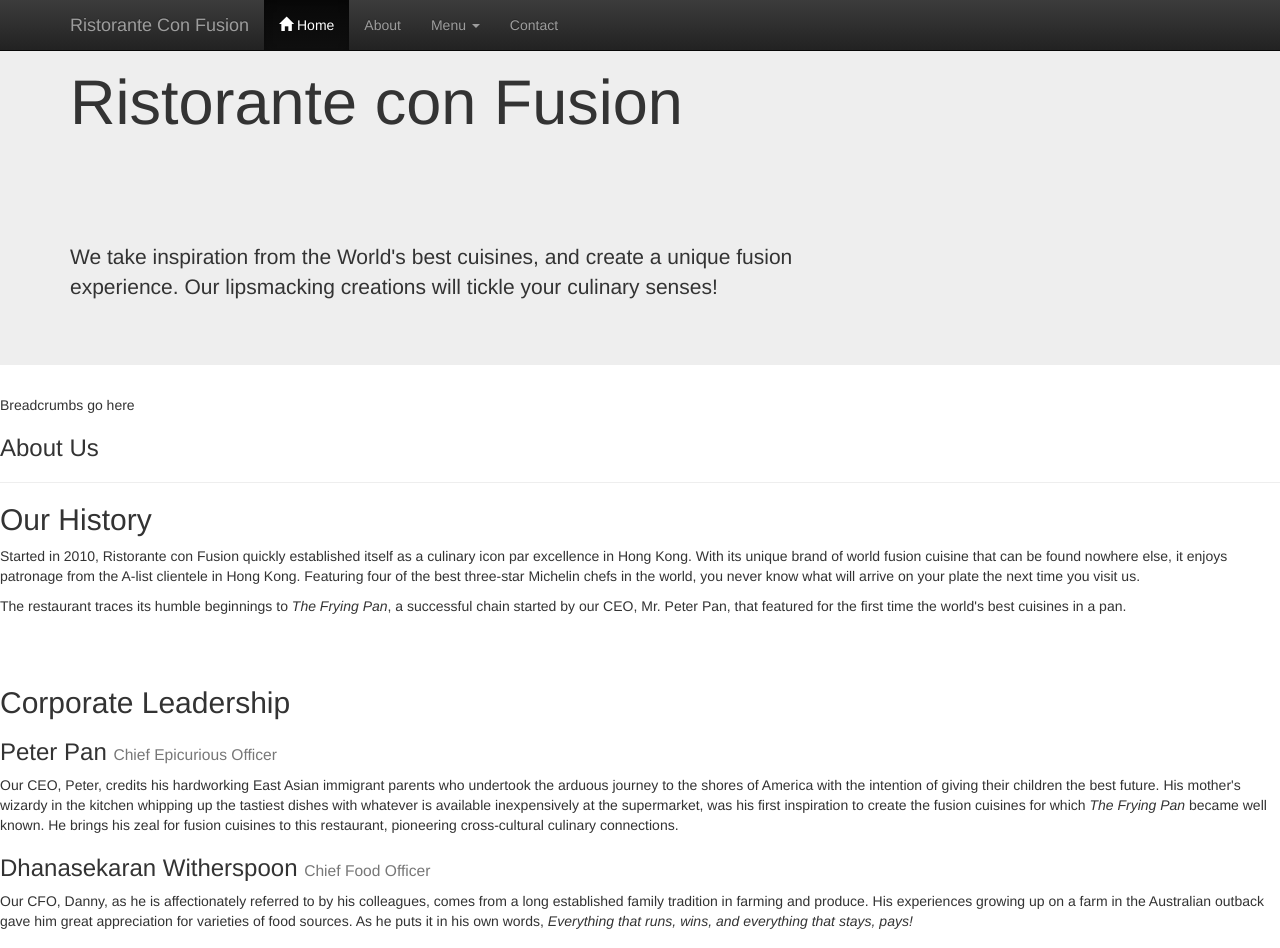
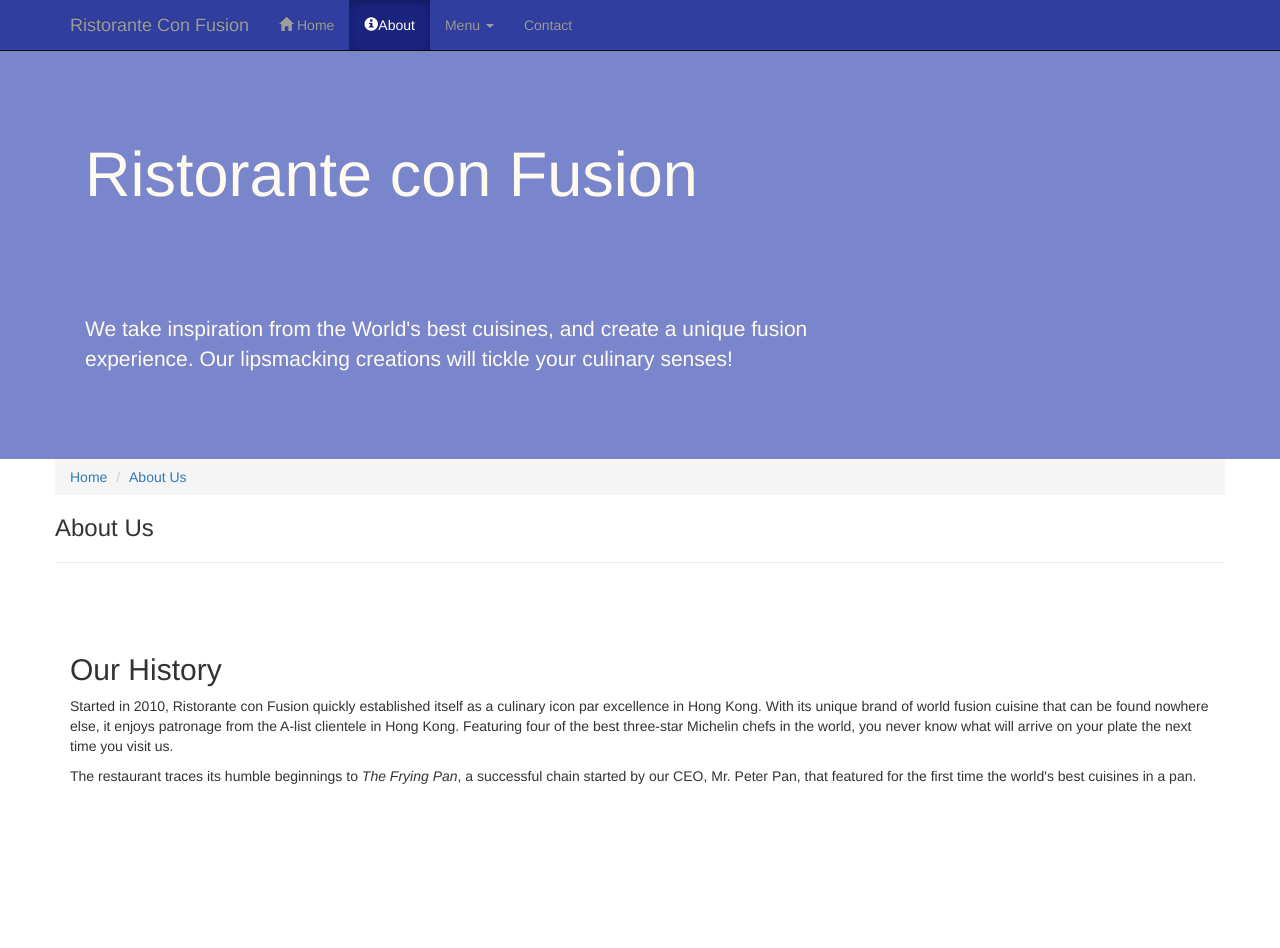
Before and after one commit to renzherl/Javascript_TheDefinitiveGuide, a plain HTML site: page Homework_4_Bootstrap/exercise 1/aboutus.html in a window 1280 px wide. Shown: the top 948 px of the page. Drawn offline with nearby package versions, Linux system fonts and the light colour scheme.

Commit message:
bootstrap exercise 1

```diff
--- a/Homework_4_Bootstrap/exercise 1/aboutus.html
+++ b/Homework_4_Bootstrap/exercise 1/aboutus.html
@@ -14,6 +14,7 @@
     <link href="css/font-awesome.min.css" rel="stylesheet">
     <link href="css/bootstrap-social.css" rel="stylesheet">
     <link href="css/mystyles.css" rel="stylesheet">
+    <script src="https://maxcdn.bootstrapcdn.com/bootstrap/3.3.7/js/bootstrap.min.js"></script>
 
     <!-- HTML5 shim and Respond.js for IE8 support of HTML5 elements and media queries -->
     <!-- WARNING: Respond.js doesn't work if you view the page via file:// -->
@@ -27,7 +28,8 @@
     <nav class="navbar navbar-inverse navbar-fixed-top" role="navigation">
         <div class="container">
             <div class="navbar-header">
-                <button type="button" class="navbar-toggle collapsed" data-toggle="collapse" data-target="#navbar" aria-expanded="false" aria-controls="navbar">
+                <button type="button" class="navbar-toggle collapsed" data-toggle="collapse" data-target="#navbar" aria-expanded="false"
+                    aria-controls="navbar">
                     <span class="sr-only">Toggle navigation</span>
                     <span class="icon-bar"></span>
                     <span class="icon-bar"></span>
@@ -37,12 +39,12 @@
             </div>
             <div id="navbar" class="navbar-collapse collapse">
                 <ul class="nav navbar-nav">
-                    <li class="active"><a href="#"><span class="glyphicon glyphicon-home"
+                    <li><a href="./index.html"><span class="glyphicon glyphicon-home"
                          aria-hidden="true"></span> Home</a></li>
-                    <li><a href="#">About</a></li>
+                    <li class="active"><a href="./aboutus.html"><span class="glyphicon glyphicon-info-sign"
+                         aria-hidden="true"></span>About</a></li>
                     <li class="dropdown">
-                        <a href="#" class="dropdown-toggle" data-toggle="dropdown"
-                         role="button" aria-haspopup="true" aria-expanded="false">
+                        <a href="#" class="dropdown-toggle" data-toggle="dropdown" role="button" aria-haspopup="true" aria-expanded="false">
                          Menu <span class="caret"></span></a>
                         <ul class="dropdown-menu">
                             <li><a href="#">Appetizers</a></li>
@@ -69,7 +71,8 @@
                 <div class="col-xs-12 col-sm-8">
                     <h1>Ristorante con Fusion</h1>
                     <p style="padding:40px;"></p>
-                    <p>We take inspiration from the World's best cuisines, and create a unique fusion experience. Our lipsmacking creations will tickle your culinary senses!</p>
+                    <p>We take inspiration from the World's best cuisines, and create a unique fusion experience. Our lipsmacking
+                        creations will tickle your culinary senses!</p>
                 </div>
                 <div class="col-xs-12 col-sm-4">
                 </div>
@@ -77,10 +80,13 @@
         </div>
     </header>
 
+    <div class="container">
+        <div class="row">
             <div>
-        <div>
-            <div>
-                Breadcrumbs go here
+                <ol class="breadcrumb">
+                    <li><a href="./index.html">Home</a></li>
+                    <li><a href="#">About Us</a></li>
+                </ol>
             </div>
             <div>
                 <h3>About Us</h3>
@@ -88,11 +94,15 @@
             </div>
         </div>
 
-        <div>
+        <div class="row row-content">
             <div>
                 <h2>Our History</h2>
-                <p>Started in 2010, Ristorante con Fusion quickly established itself as a culinary icon par excellence in Hong Kong. With its unique brand of world fusion cuisine that can be found nowhere else, it enjoys patronage from the A-list clientele in Hong Kong.  Featuring four of the best three-star Michelin chefs in the world, you never know what will arrive on your plate the next time you visit us.</p>
-                <p>The restaurant traces its humble beginnings to <em>The Frying Pan</em>, a successful chain started by our CEO, Mr. Peter Pan, that featured for the first time the world's best cuisines in a pan.</p>
+                <p>Started in 2010, Ristorante con Fusion quickly established itself as a culinary icon par excellence in Hong
+                    Kong. With its unique brand of world fusion cuisine that can be found nowhere else, it enjoys patronage
+                    from the A-list clientele in Hong Kong. Featuring four of the best three-star Michelin chefs in the world,
+                    you never know what will arrive on your plate the next time you visit us.</p>
+                <p>The restaurant traces its humble beginnings to <em>The Frying Pan</em>, a successful chain started by our
+                    CEO, Mr. Peter Pan, that featured for the first time the world's best cuisines in a pan.</p>
             </div>
             <div>
                 <p style="padding:20px;"></p>
@@ -100,17 +110,29 @@
         </div>
 
 
-        <div>
+        <div class="row">
             <div>
                 <h2>Corporate Leadership</h2>
                 <h3>Peter Pan <small>Chief Epicurious Officer</small></h3>
-                <p>Our CEO, Peter, credits his hardworking East Asian immigrant parents who undertook the arduous journey to the shores of America with the intention of giving their children the best future. His mother's wizardy in the kitchen whipping up the tastiest dishes with whatever is available inexpensively at the supermarket, was his first inspiration to create the fusion cuisines for which <em>The Frying Pan</em> became well known. He brings his zeal for fusion cuisines to this restaurant, pioneering cross-cultural culinary connections.</p>
+                <p>Our CEO, Peter, credits his hardworking East Asian immigrant parents who undertook the arduous journey to
+                    the shores of America with the intention of giving their children the best future. His mother's wizardy
+                    in the kitchen whipping up the tastiest dishes with whatever is available inexpensively at the supermarket,
+                    was his first inspiration to create the fusion cuisines for which <em>The Frying Pan</em> became well
+                    known. He brings his zeal for fusion cuisines to this restaurant, pioneering cross-cultural culinary
+                    connections.
+                </p>
                 <h3>Dhanasekaran Witherspoon <small>Chief Food Officer</small></h3>
-                <p>Our CFO, Danny, as he is affectionately referred to by his colleagues, comes from a long established family tradition in farming and produce. His experiences growing up on a farm in the Australian outback gave him great appreciation for varieties of food sources. As he puts it in his own words, <em>Everything that runs, wins, and everything that stays, pays!</em></p>
+                <p>Our CFO, Danny, as he is affectionately referred to by his colleagues, comes from a long established family
+                    tradition in farming and produce. His experiences growing up on a farm in the Australian outback gave
+                    him great appreciation for varieties of food sources. As he puts it in his own words, <em>Everything that runs, wins, and everything that stays, pays!</em></p>
                 <h3>Agumbe Tang <small>Chief Taste Officer</small></h3>
-                <p>Blessed with the most discerning gustatory sense, Agumbe, our CFO, personally ensures that every dish that we serve meets his exacting tastes. Our chefs dread the tongue lashing that ensues if their dish does not meet his exacting standards. He lives by his motto, <em>You click only if you survive my lick.</em></p>
+                <p>Blessed with the most discerning gustatory sense, Agumbe, our CFO, personally ensures that every dish that
+                    we serve meets his exacting tastes. Our chefs dread the tongue lashing that ensues if their dish does
+                    not meet his exacting standards. He lives by his motto, <em>You click only if you survive my lick.</em></p>
                 <h3>Alberto Somayya <small>Executive Chef</small></h3>
-                <p>Award winning three-star Michelin chef with wide International experience having worked closely with whos-who in the culinary world, he specializes in creating mouthwatering Indo-Italian fusion experiences. He says, <em>Put together the cuisines from the two craziest cultures, and you get a winning hit! Amma Mia!</em></p>
+                <p>Award winning three-star Michelin chef with wide International experience having worked closely with whos-who
+                    in the culinary world, he specializes in creating mouthwatering Indo-Italian fusion experiences. He says,
+                    <em>Put together the cuisines from the two craziest cultures, and you get a winning hit! Amma Mia!</em></p>
             </div>
             <div>
                 <p style="padding:20px;"></p>
@@ -134,9 +156,7 @@
                 <div class="col-xs-6 col-sm-5">
                     <h5>Our Address</h5>
                     <address>
-		              121, Clear Water Bay Road<br>
-		              Clear Water Bay, Kowloon<br>
-		              HONG KONG<br>
+                        121, Clear Water Bay Road<br> Clear Water Bay, Kowloon<br> HONG KONG<br>
                         <i class="fa fa-phone"></i>: +852 1234 5678<br>
                         <i class="fa fa-fax"></i>: +852 8765 4321<br>
                         <i class="fa fa-envelope"></i>:
```
Also changed, not shown: Homework_4_Bootstrap/exercise 1/index.html (+2 -2 lines), Homework_4_Bootstrap/exercise 1/LiRAO_Bootstrap_homewor1.PNG (added), Homework_4_Bootstrap/exercise 1/css/mystyles.css (renamed from Homework_4_Bootstrap/exercise 1/css/mystyle.css). Lines whose indentation alone changed are shown as unchanged.
